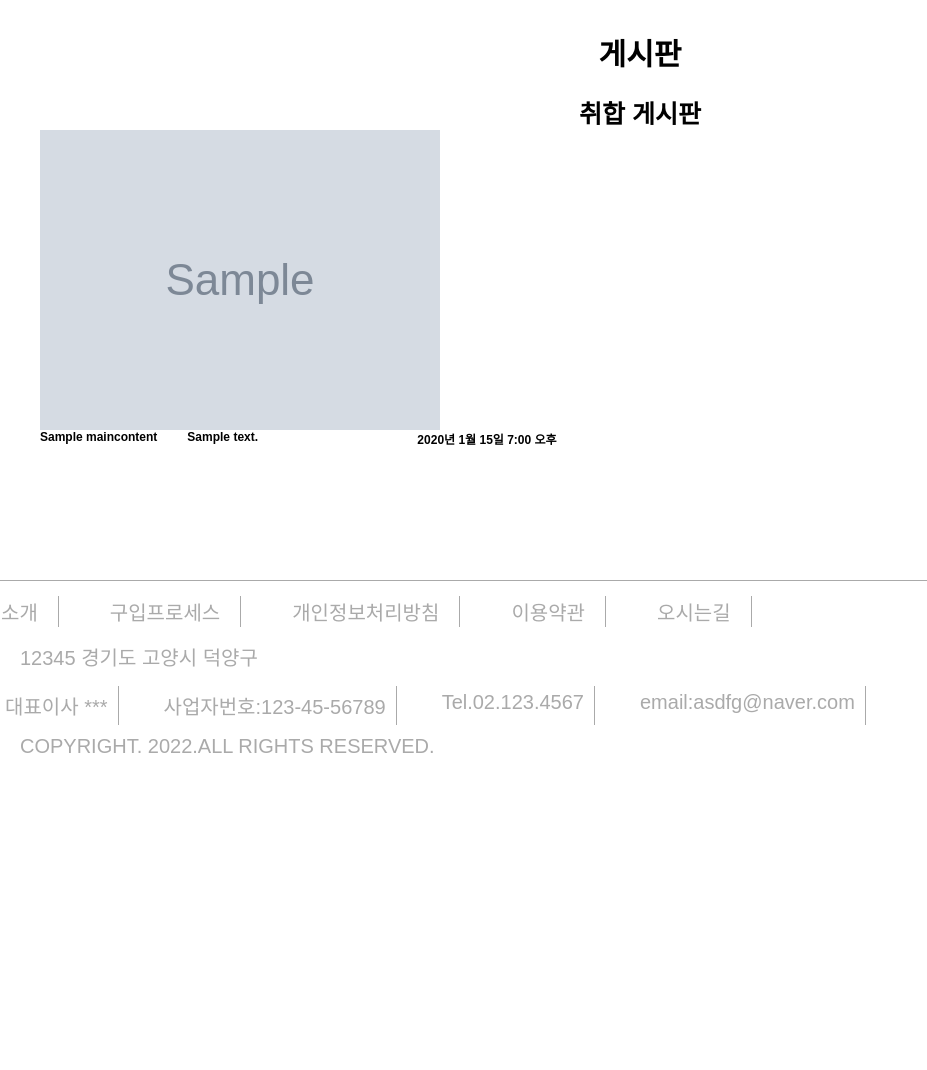
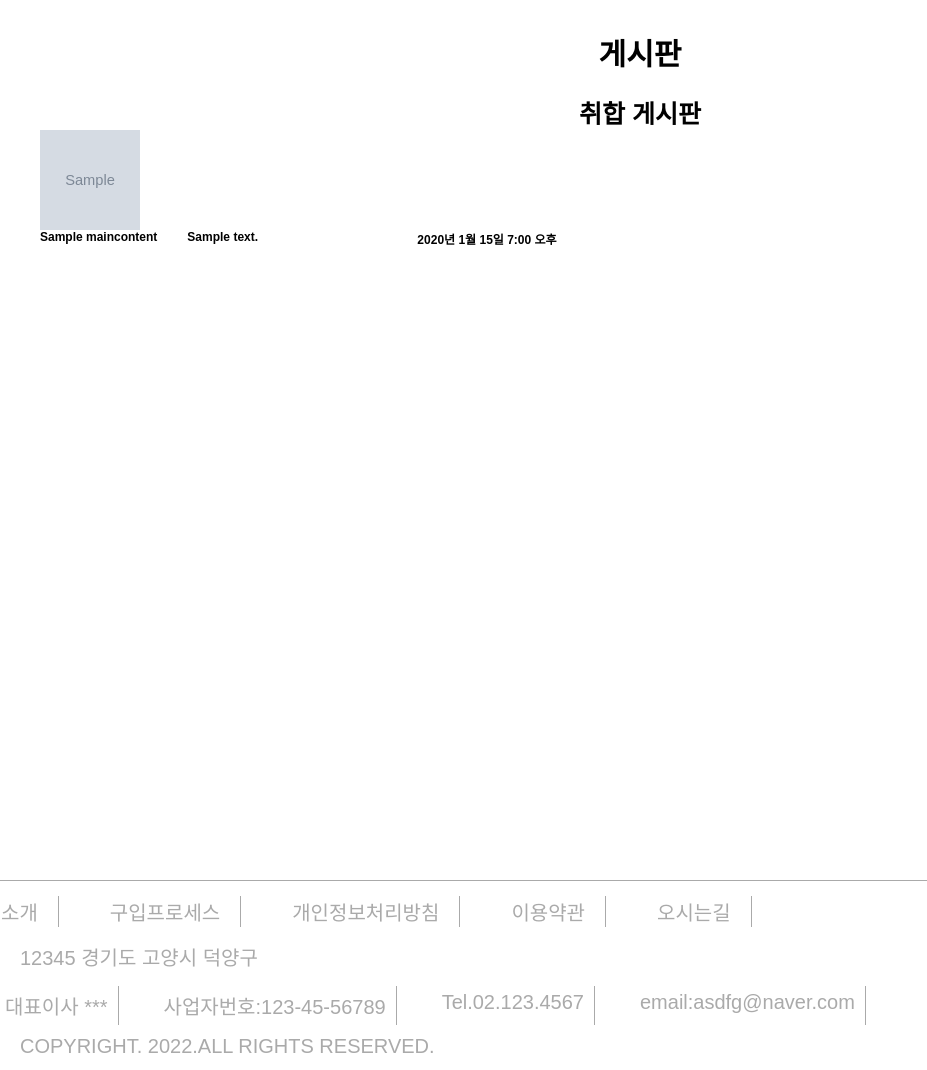
Before and after one commit to mocakosan/django_lec, a Django app: page /mysite/ in a window 1280 px wide. Shown: the part 70-1140 px from the top of the page, without its empty margins (0-927 px from the left). Before the commit the page ends 823 px from the top, so only its background shows below. Run offline with Django 4.2, Linux system fonts and the light colour scheme; tables that the repository leaves empty hold one stand-in row (values such as "Sample post"); grey boxes marked "Sample" are stand-in pictures; parts of the project's set-up code (start-up, migrations or seed data) failed here and were passed over; some libraries are stand-ins or nearby versions.

Commit message:
2주차 django 개발시작 v1.2

```diff
--- a/static/style.css
+++ b/static/style.css
@@ -139,22 +139,9 @@ body {
   background-color: #fff;
 
 }
-.bd .img {
-    width:50px;
-    height:50px;
-}
-.bd .title {
-   display:flex;
-   flex-direction:row;
-}
-.bd .title h3 {
-    margin-right: 30px;
 
-}
-.bd .title h4 {
-    margin-right: 30px;
-    width:200px
-}
+
+
 
 .sec {
   width: 100%;
@@ -258,7 +245,7 @@ body {
   width: 100%;
   max-width: 1200px;
   margin: 0 auto;
-  height: 500px;
+  height: 800px;
 
 }
 .bd h1,
@@ -277,6 +264,23 @@ body {
   margin-top: 20px;
   font-size: 25px;
 
+}
+
+.bd img {
+    width:100px;
+    height:100px;
+}
+.bd .title {
+   display:flex;
+   flex-direction:row;
+}
+.bd .title h3 {
+    margin-right: 30px;
+
+}
+.bd .title h4 {
+    margin-right: 30px;
+    width:200px
 }
 
 .footer {
```
